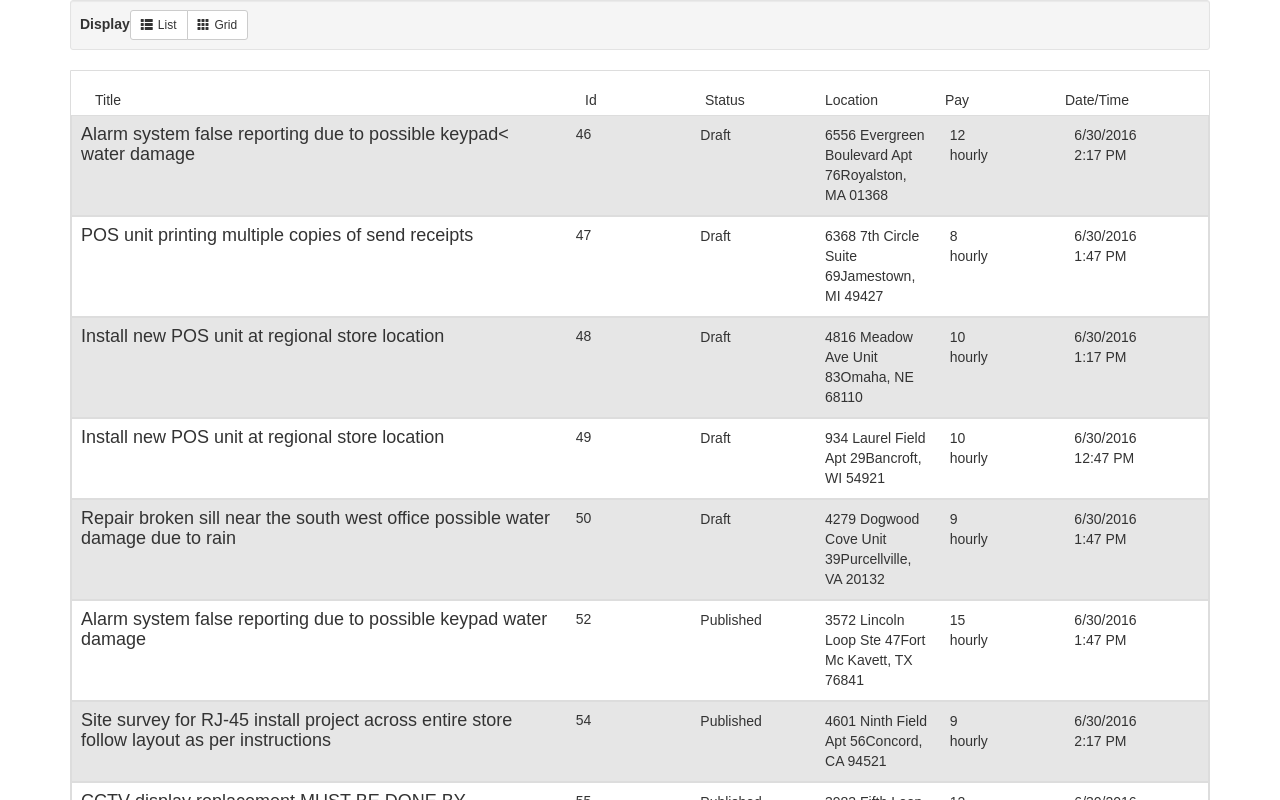
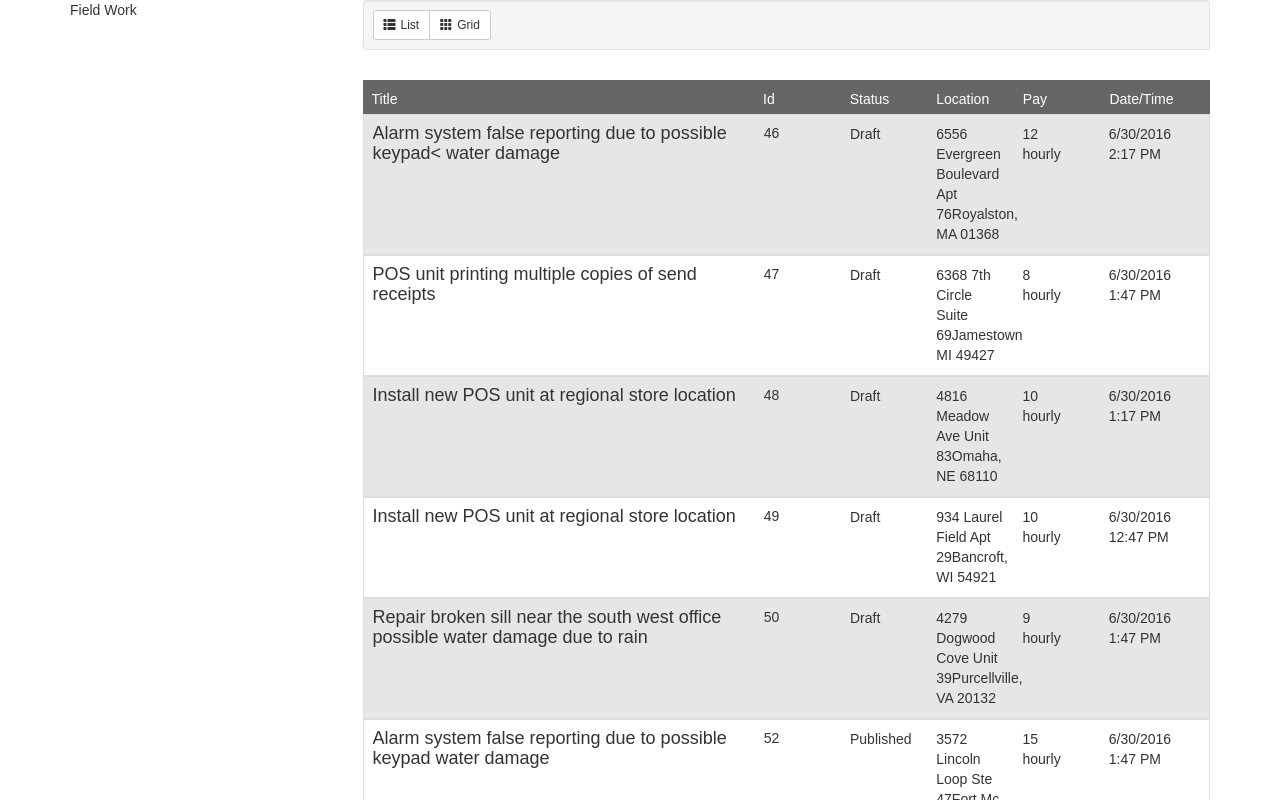
Before and after one commit to ShuvoHabib/reactjs-toggle-list-grid-view, a React (Create React App) app: page / in a window 1280 px wide. Shown: the top 800 px of the page. Built offline with nearby package versions, Linux system fonts and the light colour scheme; the HTML template or start-up script is replaced by a standard one.

Commit message:
Add simple design issuew

```diff
--- a/src/App.css
+++ b/src/App.css
@@ -2,10 +2,15 @@
 .thumbnail
 {
     margin-bottom: 20px;
-    padding: 0px;
-    -webkit-border-radius: 0px;
-    -moz-border-radius: 0px;
-    border-radius: 0px;
+    padding: 0;
+    -webkit-border-radius: 0;
+    -moz-border-radius: 0;
+    border-radius: 0;
+}
+.grid-group-item .caption{
+    border:1px solid #666666;
+    padding: 10px;
+    margin-bottom: 10px;
 }
 
 .grid-group-item .table-row{
@@ -24,13 +29,9 @@
     background: #e6e6e6;
 }
 
-.item.list-group-item .list-group-image
-{
-    margin-right: 10px;
-}
 .item.list-group-item .thumbnail
 {
-    margin-bottom: 0px;
+    margin-bottom: 0;
 }
 .item.list-group-item .caption
 {
@@ -45,14 +46,26 @@
     -webkit-flex-wrap: wrap;
     width: 100%;
 }
+.list-group-item{
+    border: none;
+}
 .list-group-item .list-text-block{
     flex-grow: 1;
     overflow: hidden;
-    width: 30px;
+    width: 45px;
     padding-right: 20px;
 }
+
+.list-group-item  .list-date{
+    width: 50px;
+}
+.table-row.header.caption{
+    background: #666;
+    color: #fff;
+}
+
 .list-group-item .list-group-item-heading{
-    width: 400px;
+    width: 350px;
 }
 .item.list-group-item:nth-of-type(odd)
 {
--- a/src/App.js
+++ b/src/App.js
@@ -1,4 +1,4 @@
-import React, {Component} from "react";
+import React, { Component } from "react";
 import classNames from 'classnames';
 import "./App.css";
 import workorder from "./workorder";
@@ -36,8 +36,12 @@ class App extends Component {
             />
         });
         return <div className="container">
+            <div className="row">
+                <div className="col-sm-3">
+                    Field Work
+                </div>
+                <div className="col-sm-9">
                     <div className="well well-sm">
-                <strong>Display</strong>
                         <div className="btn-group">
                     <span onClick={this.handleList} id="list" className="btn btn-default btn-sm">
                         <i className="glyphicon glyphicon-th-list"/>
@@ -49,18 +53,21 @@ class App extends Component {
                     </span>
                         </div>
                     </div>
-
                     <div className={btnClass}>
+                        <div className="row auto-clear">
                             <div className="table-row header caption">
                                 <div className="list-group-item-heading list-text-block">Title</div>
                                 <div className=" list-text-block">Id</div>
                                 <div className=" list-text-block">Status</div>
                                 <div className=" list-text-block">Location</div>
                                 <div className=" list-text-block">Pay</div>
-                    <div className=" list-text-block">Date/Time</div>
+                                <div className="list-date list-text-block">Date/Time</div>
+                            </div>
                         </div>
                         <div className="row auto-clear">
                             {rows}
+                        </div>
+                    </div>
                 </div>
             </div>
         </div>
--- a/src/PersonRow.js
+++ b/src/PersonRow.js
@@ -3,8 +3,8 @@ import classNames from 'classnames';
 import "./App.css";
 
 const PersonRow = (props) => {
-    let btnClass = classNames('thumbnail',{
-        '': props.listView,
+    let btnClass = classNames('',{
+        'thumbnail': props.listView,
         ' col-xs-6 col-sm-4 col-md-4 col-lg-3': props.gridView,
     });
     return (
```
Lines whose indentation alone changed are shown as unchanged.
